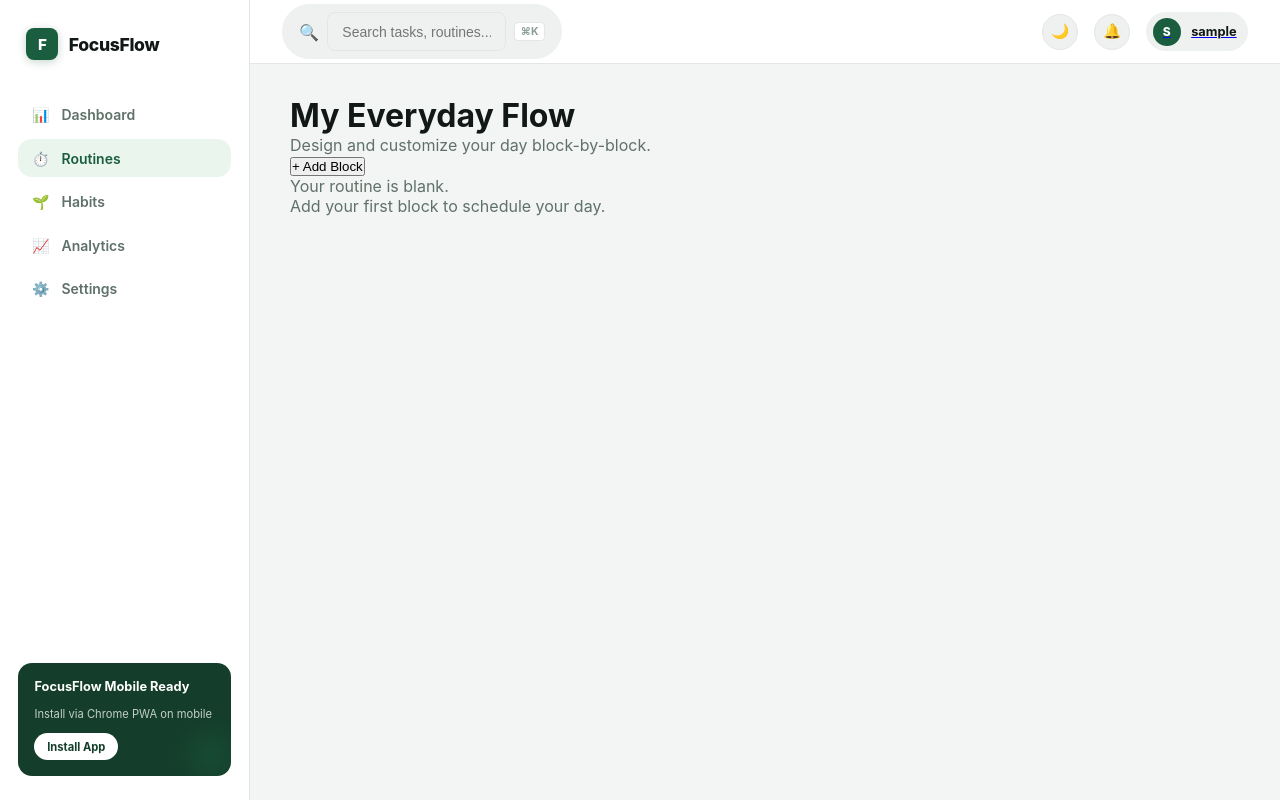
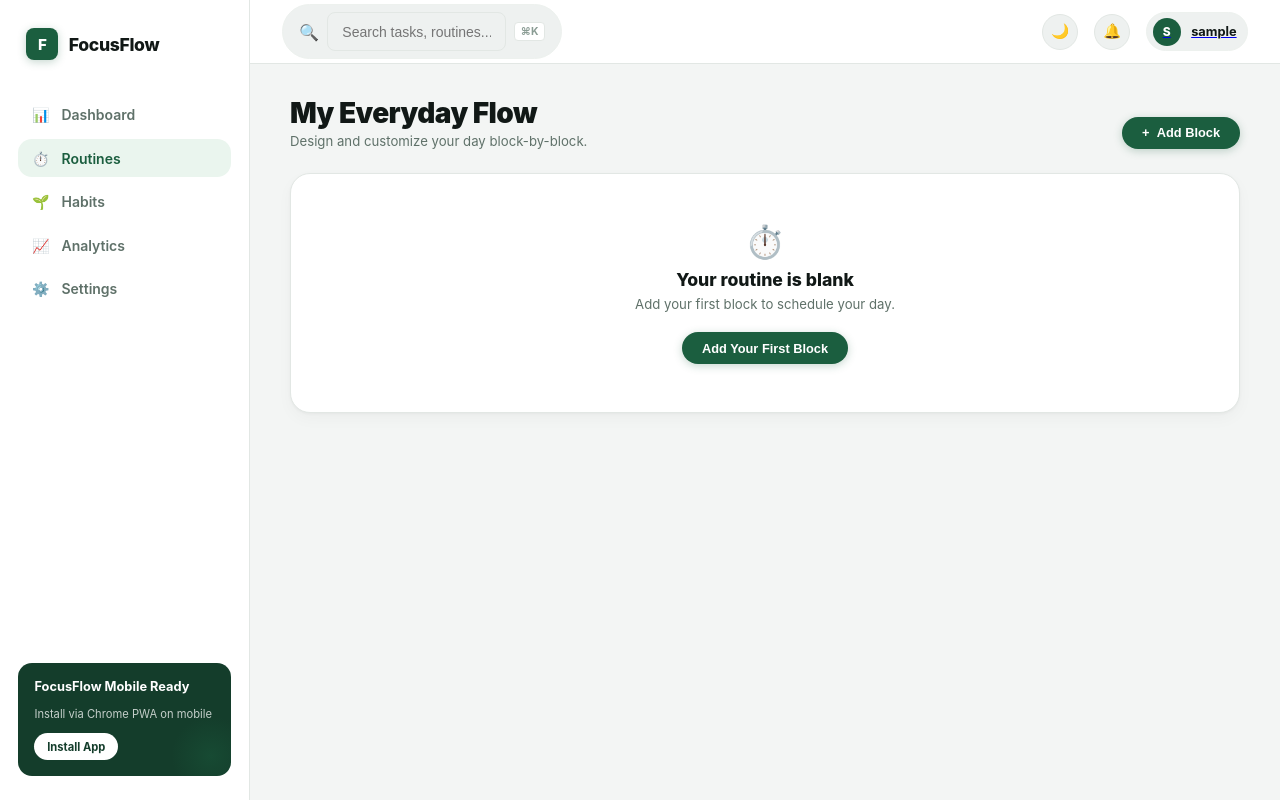
Before and after one commit to farazalisayyed2728/Focus-flow-app, a Django app: page /routines/ in a window 1280 px wide. Run offline with Django 5.2, Linux system fonts and the light colour scheme; the visitor is signed in with stand-in values (Sample User, id 1); data comes from the database, SQL or seed files in the repository; data that the repository does not hold is empty; parts of the project's set-up code (start-up, migrations or seed data) failed here and were passed over; some libraries are stand-ins or nearby versions.

Commit message:
routine builder file

```diff
--- a/templates/routines/builder.html
+++ b/templates/routines/builder.html
@@ -1,26 +1,27 @@
 {% extends "base.html" %}
 
-{% block title %}Routine Builder — FocusFlow{% endblock %}
+{% block title %}Routines — FocusFlow{% endblock %}
 
 {% block content %}
-<div class="space-y-6 max-w-4xl mx-auto" x-data="{ openModal: false }" @open-routine-modal.window="openModal = true" @close-routine-modal.window="openModal = false">
-    <div class="flex items-center justify-between">
+<div class="space-y-6 max-w-5xl mx-auto" x-data="{ openModal: false }" @close-routine-modal.window="openModal = false">
+    <!-- Clean Header with Top-Right Action Button -->
+    <div style="display: flex; justify-content: space-between; align-items: flex-end; margin-bottom: 1.5rem;">
         <div>
-            <h1 class="text-2xl font-bold tracking-tight">{{ routine.name }}</h1>
-            <p style="color: var(--text-muted);" class="text-xs">Design and customize your day block-by-block.</p>
+            <h1 style="font-size: 1.75rem; font-weight: 900; letter-spacing: -0.02em;">{{ routine.name }}</h1>
+            <p style="font-size: 0.825rem; color: var(--text-muted); margin-top: 0.2rem;">Design and customize your day block-by-block.</p>
         </div>
 
         <button type="button"
                 hx-get="{% url 'routine-block-create' %}"
                 hx-target="#modal-body"
                 @click="openModal = true"
-                class="btn btn-primary text-xs">
-            + Add Block
+                class="action-pill-btn" style="cursor: pointer;">
+            <span>+</span> Add Block
         </button>
     </div>
 
     <!-- Routine Block List -->
-    <div id="block-list" class="space-y-3">
+    <div id="block-list" style="display: flex; flex-direction: column; gap: 0.85rem;">
         {% for block in blocks %}
             {% if block.id in overlapping_ids %}
                 {% include "routines/partials/block_row.html" with block=block is_overlap=True %}
@@ -28,21 +29,28 @@
                 {% include "routines/partials/block_row.html" with block=block is_overlap=False %}
             {% endif %}
         {% empty %}
-            <div id="empty-blocks" class="card text-center py-10" style="color: var(--text-muted);">
-                <p class="text-sm font-medium">Your routine is blank.</p>
-                <p class="text-xs mt-1">Add your first block to schedule your day.</p>
+            <div id="empty-blocks" class="clean-card" style="text-align: center; padding: 3rem 1.5rem;">
+                <div style="font-size: 2rem; margin-bottom: 0.5rem;">⏱️</div>
+                <h3 style="font-size: 1.1rem; font-weight: 800;">Your routine is blank</h3>
+                <p style="font-size: 0.825rem; color: var(--text-muted); margin-top: 0.35rem; margin-bottom: 1.25rem;">Add your first block to schedule your day.</p>
+                <button type="button"
+                        hx-get="{% url 'routine-block-create' %}"
+                        hx-target="#modal-body"
+                        @click="openModal = true"
+                        class="action-pill-btn" style="cursor: pointer;">
+                    Add Your First Block
+                </button>
             </div>
         {% endfor %}
     </div>
 
-    <!-- Fixed Overlay Modal (Hidden until openModal is true) -->
-    <!-- Fixed Overlay Modal for Routine Block -->
+    <!-- Modal Dialog -->
     <div x-show="openModal"
          x-cloak
          class="modal-overlay">
         <div class="modal-dialog-card" @click.away="openModal = false">
-        <div style="display: flex; justify-content: space-between; align-items: center; margin-bottom: 1rem; padding-bottom: 0.5rem; border-bottom: 1px solid var(--border-color);">
-            <h2 style="font-size: 1.1rem; font-weight: 800;">Routine Time Block</h2>
+            <div style="display: flex; justify-content: space-between; align-items: center; margin-bottom: 1.25rem; padding-bottom: 0.5rem; border-bottom: 1px solid var(--border-color);">
+                <h2 style="font-size: 1.15rem; font-weight: 800;">Routine Time Block</h2>
                 <button type="button" @click="openModal = false" style="background: none; border: none; font-size: 1.25rem; color: var(--text-muted); cursor: pointer;">&times;</button>
             </div>
             <div id="modal-body"></div>
```
Lines whose indentation alone changed are shown as unchanged.
